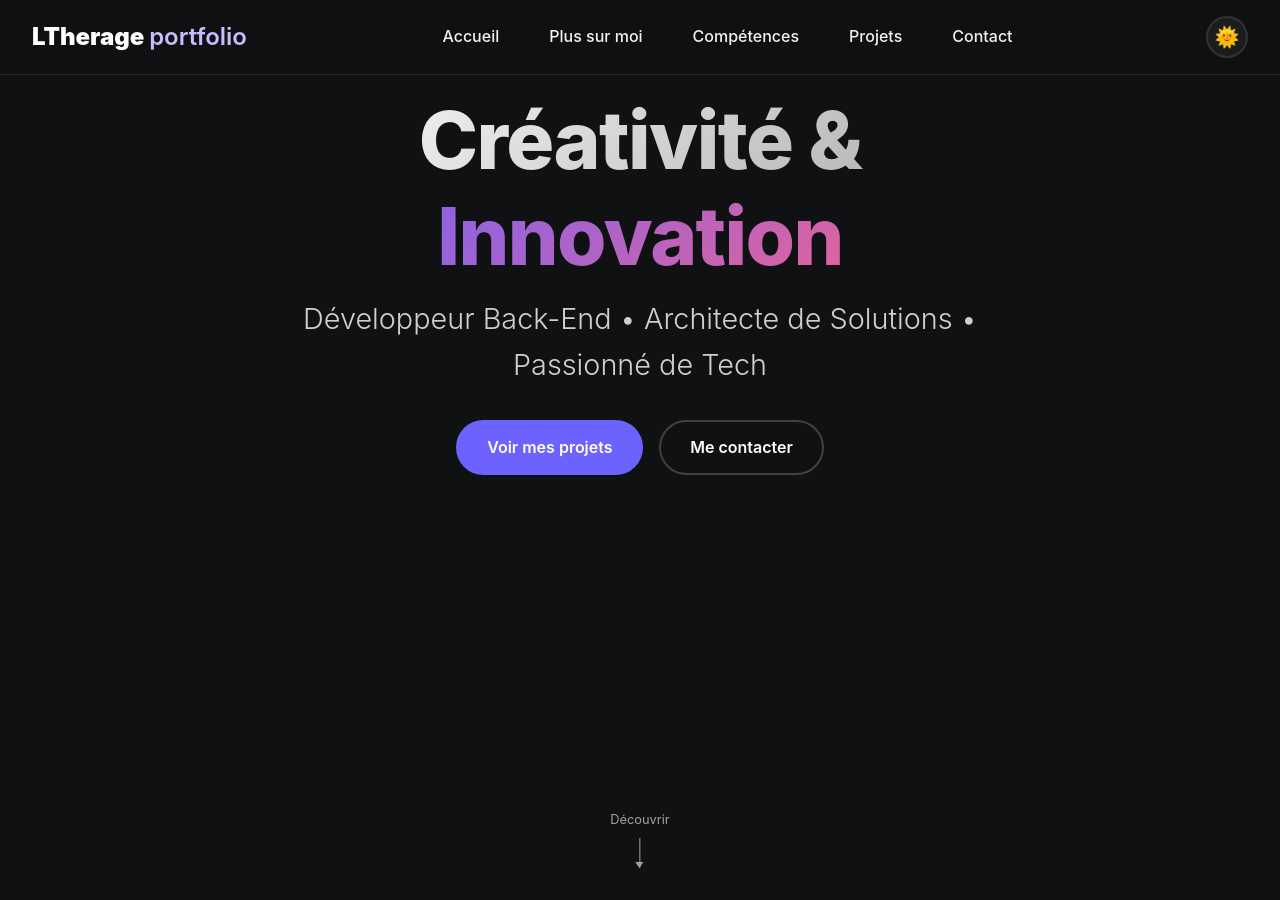
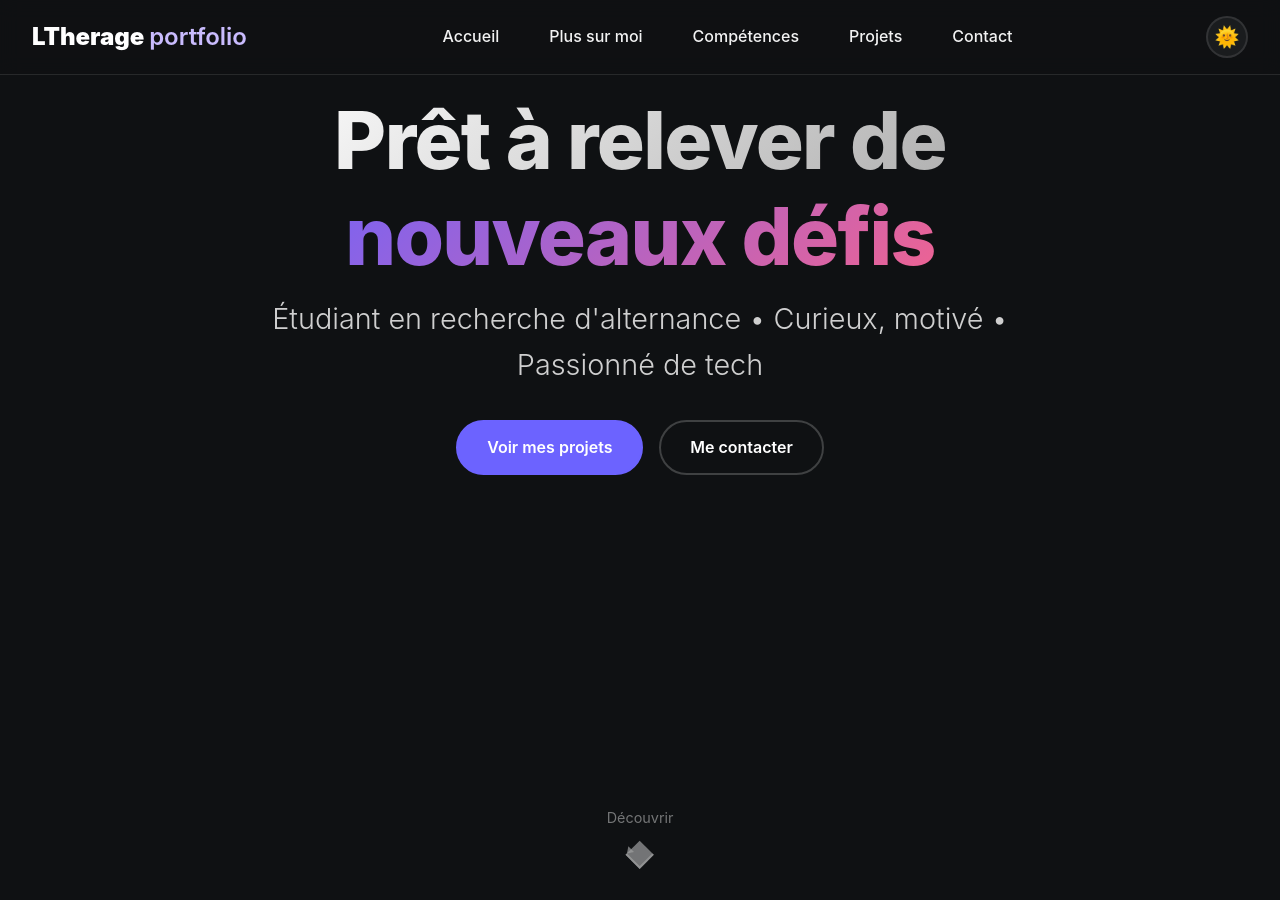
Before and after one commit to LTherage/Portfolio, a Jekyll site: the page built from portfolio.md, in a window 1280 px wide and 900 px high. Built offline with Jekyll 4.4.1, drawn with Linux system fonts in a browser that asks for light colours; some of the changed text lies outside the part shown.

Commit message:
Version demi-officiel

```diff
--- a/_layouts/default.html
+++ b/_layouts/default.html
@@ -315,17 +315,17 @@
             <div class="contact-card">
                 <i class="fas fa-envelope"></i>
                 <h3>Email</h3>
-                <p><a href="mailto:ludovictherage2@gmail.com">M'envoyer un mail</a></p>
+                <p><a href="mailto:ludovictherage2@gmail.com"> 📧 M'envoyer un mail</a></p>
             </div>
             <div class="contact-card">
                 <i class="fab fa-linkedin"></i>
                 <h3>LinkedIn</h3>
-                <p><a href="https://www.linkedin.com/in/ludovic-th%C3%A9rage/" target="_blank">Voir mon profil</a></p>
+                <p><a href="https://www.linkedin.com/in/ludovic-th%C3%A9rage/" target="_blank"> 🔍️ Voir mon profil</a></p>
             </div>
             <div class="contact-card">
                 <i class="fab fa-github"></i>
                 <h3>GitHub</h3>
-                <p><a href="https://github.com/LTherage" target="_blank">Voir mon profil</a></p>
+                <p><a href="https://github.com/LTherage" target="_blank"> 🔍️ Voir mon profil</a></p>
             </div>
         </div>
     </section>
--- a/_layouts/portfolio.html
+++ b/_layouts/portfolio.html
@@ -869,6 +869,37 @@
                 flex-direction: column;
             }
         }
+
+        .scroll-indicator {
+            position: absolute;
+            bottom: 2rem;
+            left: 50%;
+            transform: translateX(-50%);
+            display: flex;
+            flex-direction: column;
+            align-items: center;
+            gap: 0.5rem;
+            color: rgba(255, 255, 255, 0.7);
+            font-size: 0.9rem;
+            animation: bounce 2s infinite;
+        }
+
+        .scroll-indicator .arrow {
+            width: 20px;
+            height: 20px;
+            border-right: 2px solid rgba(255, 255, 255, 0.7);
+            border-bottom: 2px solid rgba(255, 255, 255, 0.7);
+            transform: rotate(45deg);
+        }
+
+        @keyframes bounce {
+            0%, 100% {
+                transform: translateY(0) translateX(-50%);
+            }
+            50% {
+                transform: translateY(-10px) translateX(-50%);
+            }
+        }
     </style>
 </head>
 <body>
@@ -899,10 +930,10 @@
 <section id="hero" class="minimal-hero">
     <div class="hero-content">
         <h1 class="hero-title">
-            <span>Créativité &</span>
-            <span>Innovation</span>
+            <span>Prêt à relever de</span>
+            <span>nouveaux défis</span>
         </h1>
-        <h2 class="hero-subtitle">Développeur Back-End • Architecte de Solutions • Passionné de Tech</h2>
+        <h2 class="hero-subtitle"> Étudiant en recherche d'alternance • Curieux, motivé • Passionné de tech</h2>
         <div class="cta-buttons">
             <a href="#projects" class="cta">Voir mes projets</a>
             <a href="#contact" class="cta cta-secondary">Me contacter</a>
@@ -1152,7 +1183,7 @@
         <div class="contact-card">
             <i class="fas fa-envelope"></i>
             <h3>Email</h3>
-            <p><a href="mailto:ludovictherage2@gmail.com"> M'envoyer un mail </a></p>
+            <p><a href="mailto:ludovictherage2@gmail.com"> 📧 M'envoyer un mail </a></p>
         </div>
         <div class="contact-card">
             <i class="fab fa-linkedin"></i>
```
Also changed, not shown: 6 other files.
